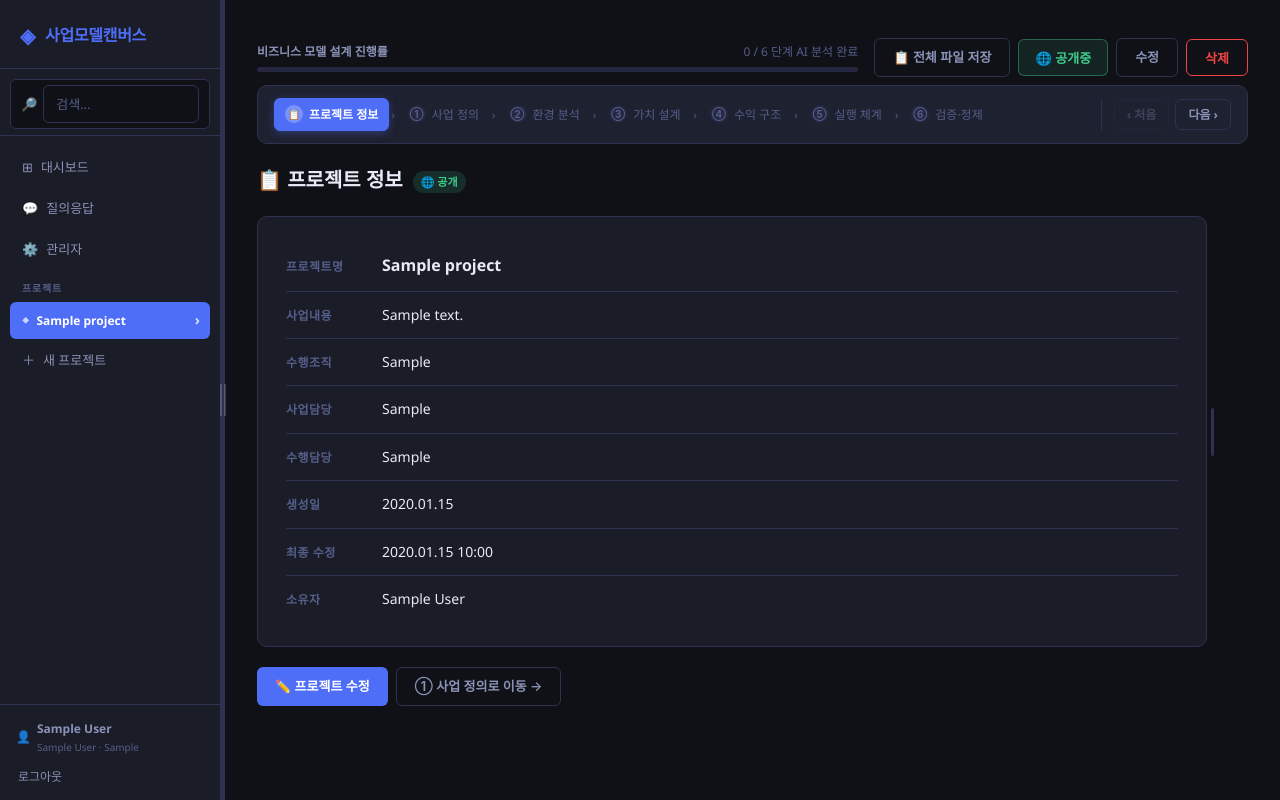
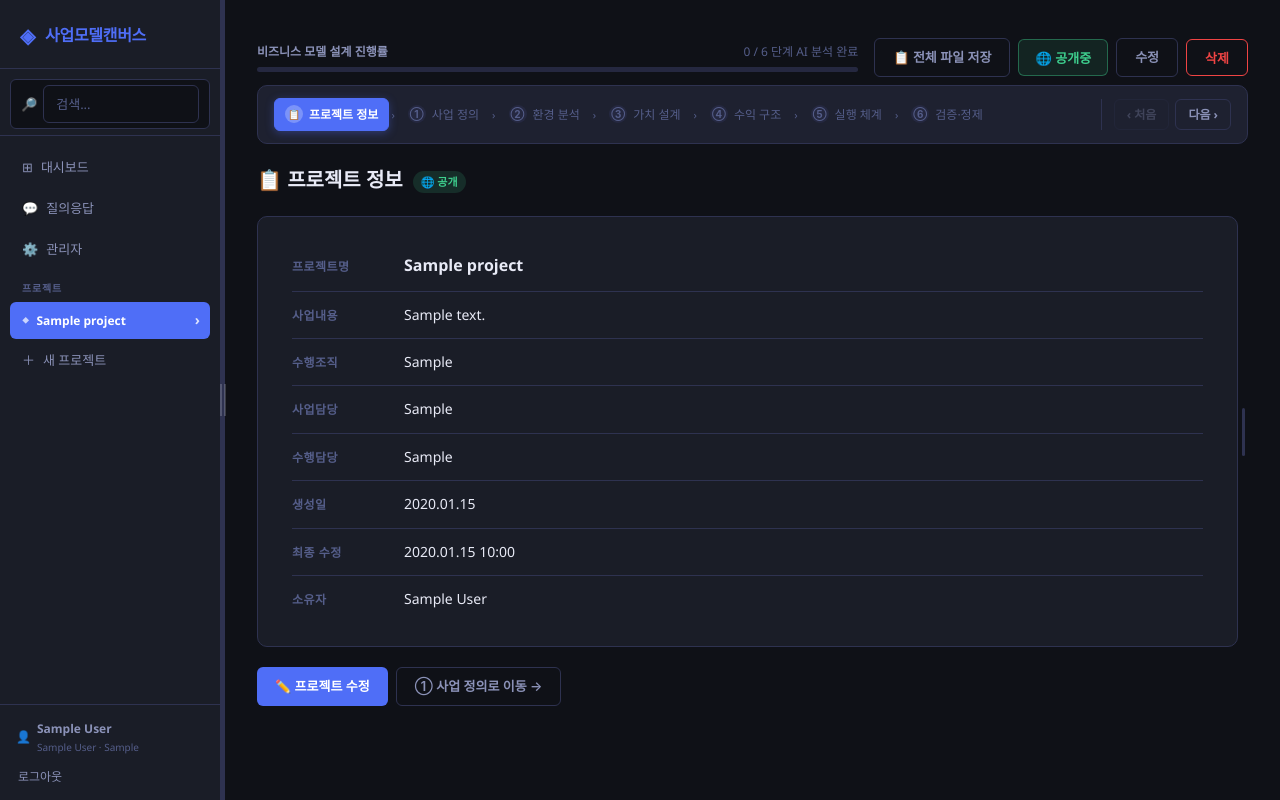
Before and after one commit to heoks99/BizModelCanvas, a Flask app: page /projects/1 in a window 1280 px wide. Run offline with Flask 3, Linux system fonts and the light colour scheme; a user stored in the database is signed in; tables that the repository leaves empty hold one stand-in row (values such as "Sample post").

Commit message:
feat: project-info card fills full width by default, wider key labels
- resizable-card-wrap: width 100% (fills to right edge, JS only restores saved)
- project-info-card: left/right padding 28px → 34px (1.2x)
- pi-key: width 80px → 96px (1.2x)

Co-Authored-By: Claude Sonnet 4.6 <noreply@anthropic.com>

```diff
--- a/app/static/css/style.css
+++ b/app/static/css/style.css
@@ -2866,7 +2866,7 @@ button.admin-role-badge:hover { opacity: 0.75; }
 .resizable-card-wrap {
     display: flex;
     align-items: stretch;
-    width: 960px;
+    width: 100%;
     min-width: 360px;
     max-width: 100%;
 }
@@ -2896,7 +2896,7 @@ button.admin-role-badge:hover { opacity: 0.75; }
     background: var(--bg-secondary);
     border: 1px solid var(--border);
     border-radius: var(--radius);
-    padding: 24px 28px;
+    padding: 24px 34px;
     flex: 1;
     min-width: 0;
     display: flex;
@@ -2913,7 +2913,7 @@ button.admin-role-badge:hover { opacity: 0.75; }
 .pi-row:last-child { border-bottom: none; }
 .pi-key {
     flex-shrink: 0;
-    width: 80px;
+    width: 96px;
     font-size: 12px;
     font-weight: 600;
     color: var(--text-muted);
--- a/app/static/js/main.js
+++ b/app/static/js/main.js
@@ -585,7 +585,8 @@ function initCardResize(wrapId, storageKey, defaultW) {
     }
 
     const saved = parseInt(localStorage.getItem(storageKey));
-    applyWidth(!isNaN(saved) ? saved : defaultW);
+    if (!isNaN(saved)) applyWidth(saved);
+    // 저장값 없으면 CSS width:100% 그대로 유지
 
     let startX, startW;
 
```
